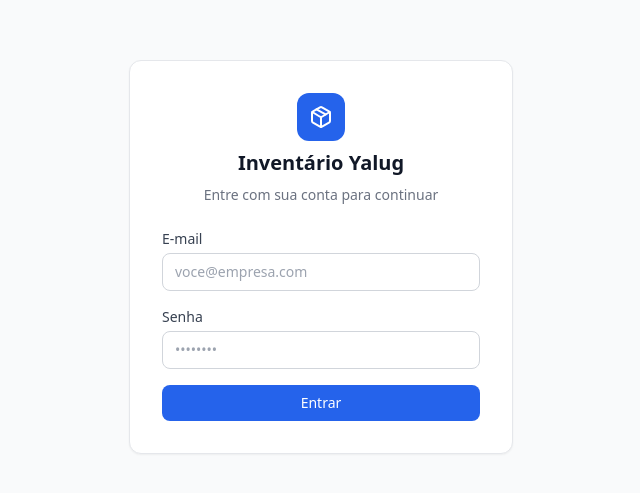
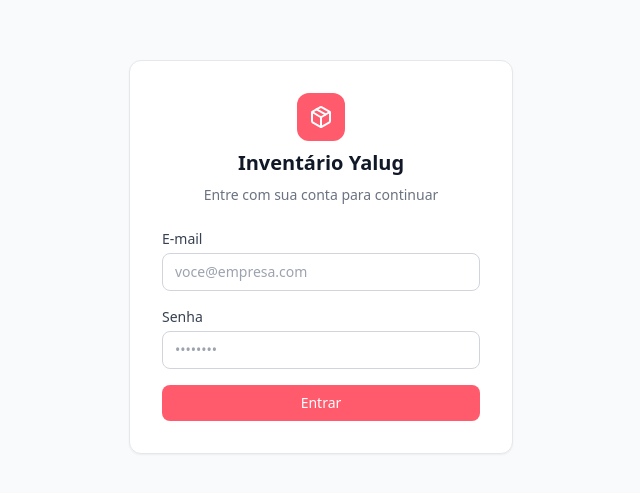
Before and after one commit to yalugagenda-hash/gestaofaxinas, a React (Vite) app: page /login in a window 1280 px wide. Shown: the part 143-636 px from the top of the page, without its empty margins (319-959 px from the left). Built offline with nearby package versions, Linux system fonts and the light colour scheme; no server answers.

Commit message:
Update tailwind.config.js

```diff
--- a/tailwind.config.js
+++ b/tailwind.config.js
@@ -8,8 +8,8 @@ export default {
           50: '#eff6ff',
           100: '#dbeafe',
           500: '#ff5b6c',
-          600: '#2563eb',
-          700: '#1d4ed8',
+          600: '#ff5b6c',
+          700: '#ff5b6c',
         },
       },
     },
```
